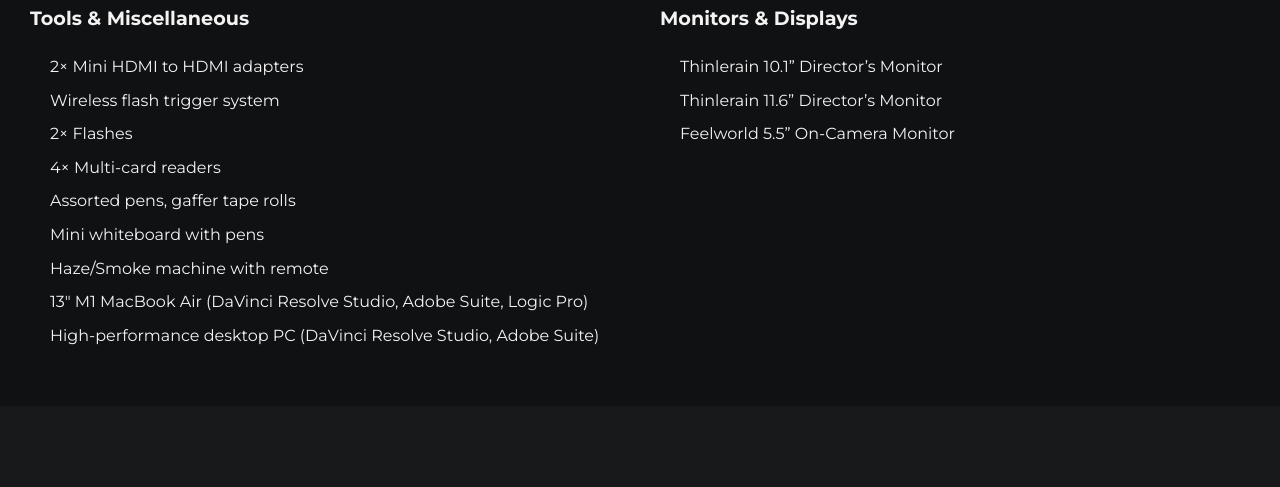
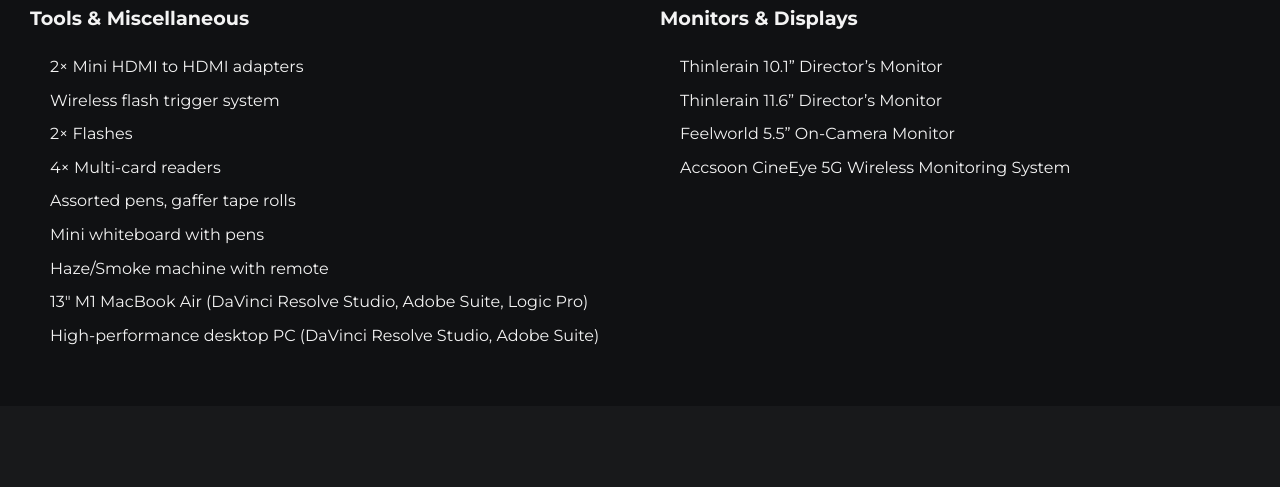
Before and after one commit to kittyhutchinson/kittyhutchinson, a plain HTML site: page index.html in a window 1280 px wide. Shown: the part 3691-4178 px from the top of the page. Drawn offline with Linux system fonts and the light colour scheme.

Commit message:
updated kit list

```diff
--- a/index.html
+++ b/index.html
@@ -165,6 +165,7 @@
                     <li>Thinlerain 10.1” Director’s Monitor</li>
                     <li>Thinlerain 11.6” Director’s Monitor</li>
                     <li>Feelworld 5.5” On-Camera Monitor</li>
+                    <li>Accsoon CineEye 5G Wireless Monitoring System</li>
                 </ul>
             </li>
         </ul>
```
